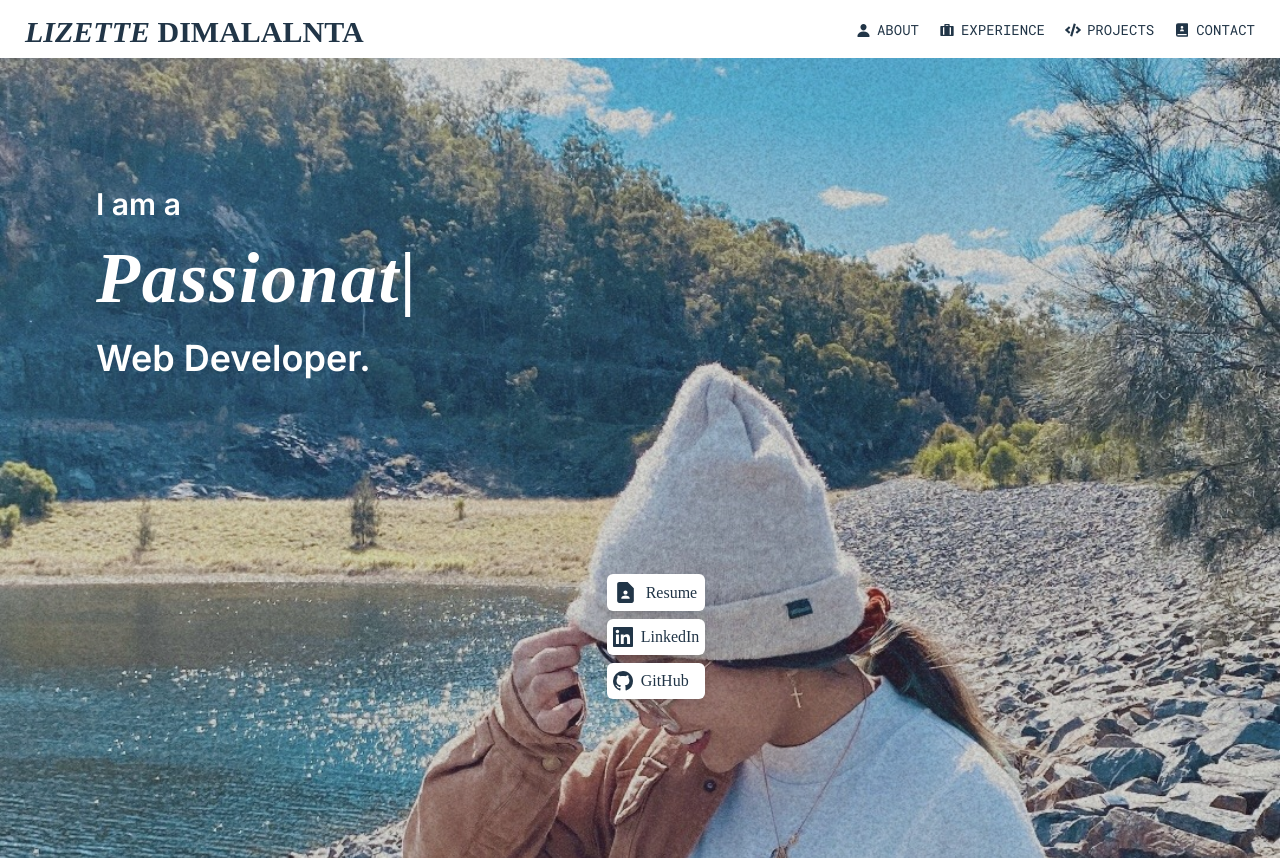
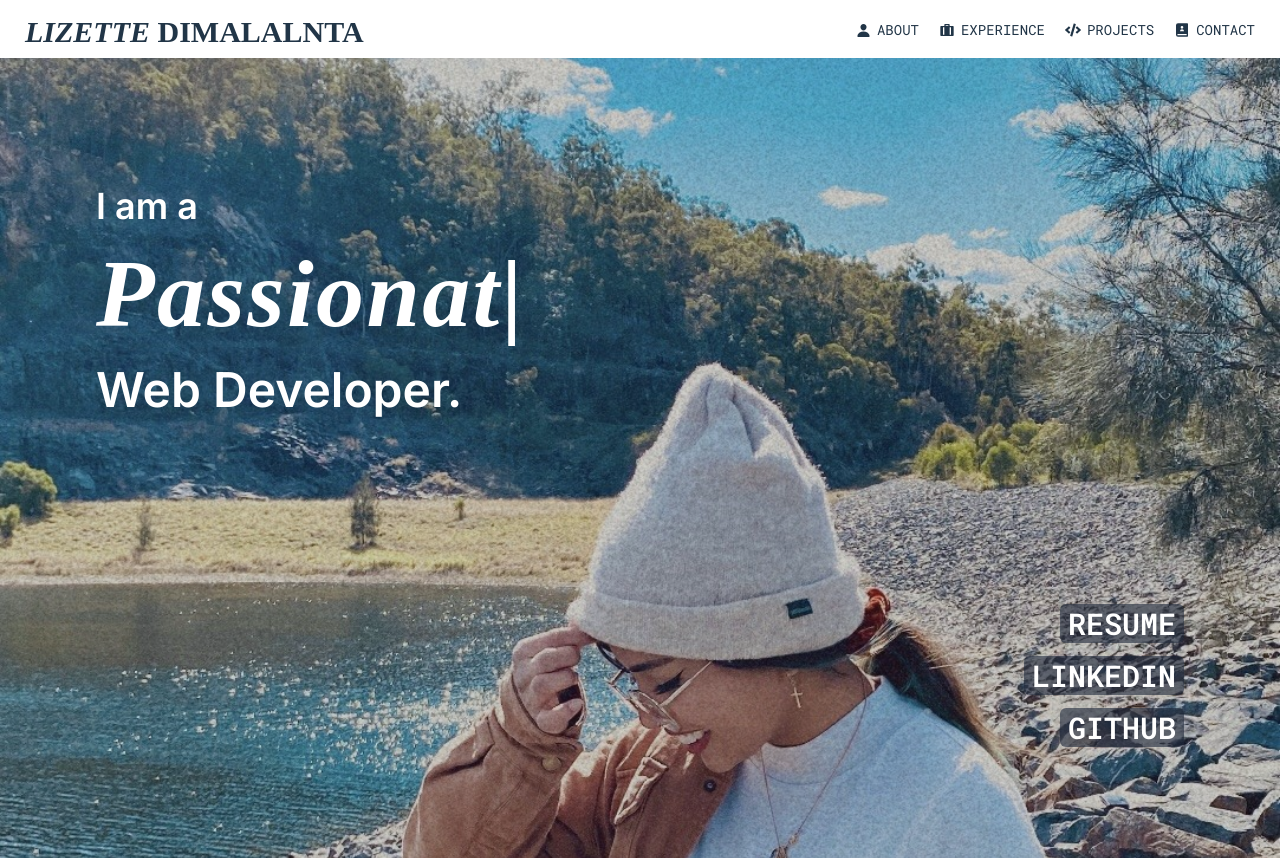
Before and after one commit to Lizette-Dimalanta/Portfolio_V2, a React (Vite) app: page / in a window 1280 px wide. Built offline with nearby package versions, Linux system fonts and the light colour scheme.

Commit message:
Changed home button styling'

```diff
--- a/src/App.css
+++ b/src/App.css
@@ -1,5 +1,4 @@
 #root {
-  max-width: 1280px;
   margin: 0 auto;
   /* padding: 2rem; */
   text-align: center;
--- a/src/components/Home.jsx
+++ b/src/components/Home.jsx
@@ -8,12 +8,12 @@ import { VscGithubInverted } from "react-icons/vsc"
 const Home = () => {
   return (
     <div id='main' className='bg-fixed h-screen bg-cover bg-center' style={{ backgroundImage: `url(${'../images/ProfileImage.jpeg'})` }}>
-      <div className='w-full h-screen absolute top-15 left-0 bg-slate-600/20'>
+      <div className='w-full h-screen absolute top-15 left-0 bg-slate-800/20'>
       <div>
-        <h2 className='font-Inter text-white font-semibold flex text-4xl place-content-center pt-48 sm:text-3xl sm:place-content-start sm:pl-24 sm:pt-32'>
+        <h2 className='font-Inter text-white font-semibold flex text-4xl place-content-center pt-48 sm:text-4xl sm:place-content-start sm:pl-24 sm:pt-32'>
           I am a
         </h2>
-        <h2 className='font-DM-Sherif-Display italic tracking-wide text-white font-semibold flex text-5xl place-content-center pt-48 sm:text-7xl sm:place-content-start sm:pl-24 sm:pt-5'>
+        <h2 className='font-DM-Sherif-Display italic tracking-wide text-white font-semibold flex text-5xl place-content-center pt-48 sm:text-8xl sm:place-content-start sm:pl-24 sm:pt-5'>
           <TypeAnimation
           sequence={[
             'Driven', // Types 'One'
@@ -31,11 +31,32 @@ const Home = () => {
           style={{ display: 'inline-block' }}
           />
         </h2>
-        <h2 className='font-Inter text-white font-semibold flex text-4xl place-content-center pt-48 sm:text-4xl sm:place-content-start sm:pl-24 sm:pt-6' >
+        <h2 className='font-Inter text-white font-semibold flex text-4xl place-content-center pt-48 sm:text-5xl sm:place-content-start sm:pl-24 sm:pt-6' >
           Web Developer.
         </h2>
       </div>
-      <div className='inline-flex whitespace-nowrap flex-col pt-48 pl-8'>
+      <div className='font-Roboto-Mono font-semibold text-white text-3xl flex place-content-end items-end whitespace-nowrap flex-col pt-48 pr-24'>
+        <div className='hover:scale-110 transition-all ease-in-out duration-300'>
+          <a href='' className='cursor-pointer bg-slate-800/60 rounded-md px-2'> RESUME
+          </a>
+        </div>
+        <div className='pt-4 hover:scale-110 transition-all ease-in-out duration-300'>
+          <a href='' className='cursor-pointer bg-slate-800/60 rounded-md px-2'> LINKEDIN
+          </a>
+        </div>
+        <div className='pt-4 hover:scale-110 transition-all ease-in-out duration-300'>
+          <a href='' className='cursor-pointer bg-slate-800/60 rounded-md px-2'> GITHUB
+          </a>
+        </div>
+      </div>
+      </div>
+    </div>
+  )
+}
+
+export default Home
+
+{/* <div className='inline-flex whitespace-nowrap flex-col pt-48 pl-8'>
 <a href='' className='cursor-pointer flex items-center rounded-md shadow-lg bg-white m-1 p-1.5'>
   <MdContactPage size={25} />
   <span className='pl-2 inline-block'>Resume</span>
@@ -49,9 +70,4 @@ const Home = () => {
   <span className='pl-2 inline-block'>GitHub</span>
 </a>
 </div>
-      </div>
-    </div>
-  )
-}
-
-export default Home
+</div> */}
--- a/src/components/Navbar.jsx
+++ b/src/components/Navbar.jsx
@@ -43,23 +43,23 @@ const Navbar = () => {
       )}
         {toggle && (
           <div className='fixed w-full h-screen top-12 left-0 backdrop-blur-lg flex flex-col justify-center items-center z-20'>
-            <a href='#main' className='font-Roboto-Mono text-base w-[75%] flex justify-center items-center rounded-full shadow-lg bg-white m-2 p-2 cursor-pointer hover:scale-110 transition-all ease-in-out duration-300'>
+            <a href='#main' className='font-Roboto-Mono text-base w-[75%] flex justify-center items-center rounded-md shadow-lg bg-white m-2 p-2 cursor-pointer hover:scale-110 transition-all ease-in-out duration-300'>
               <IoHome size={20} />
               <span className='pl-3'>HOME</span>
             </a>
-            <a href='#main' className='font-Roboto-Mono text-base w-[75%] flex justify-center items-center rounded-full shadow-lg bg-white m-2 p-2 cursor-pointer hover:scale-110 transition-all ease-in-out duration-300'>
+            <a href='#main' className='font-Roboto-Mono text-base w-[75%] flex justify-center items-center rounded-md shadow-lg bg-white m-2 p-2 cursor-pointer hover:scale-110 transition-all ease-in-out duration-300'>
               <IoPerson size={20} />
               <span className='pl-3'>ABOUT</span>
             </a>
-            <a href='#main' className='font-Roboto-Mono text-base w-[75%] flex justify-center items-center rounded-full shadow-lg bg-white m-2 p-2 cursor-pointer hover:scale-110 transition-all ease-in-out duration-300'>
+            <a href='#main' className='font-Roboto-Mono text-base w-[75%] flex justify-center items-center rounded-md shadow-lg bg-white m-2 p-2 cursor-pointer hover:scale-110 transition-all ease-in-out duration-300'>
               <RiSuitcaseFill size={20} />
               <span className='pl-3'>EXPERIENCE</span>
             </a>
-            <a href='#main' className='font-Roboto-Mono text-base w-[75%] flex justify-center items-center rounded-full shadow-lg bg-white m-2 p-2 cursor-pointer hover:scale-110 transition-all ease-in-out duration-300'>
+            <a href='#main' className='font-Roboto-Mono text-base w-[75%] flex justify-center items-center rounded-md shadow-lg bg-white m-2 p-2 cursor-pointer hover:scale-110 transition-all ease-in-out duration-300'>
               <FaCode size={20} />
               <span className='pl-3'>PROJECTS</span>
             </a>
-            <a href='#main' className='font-Roboto-Mono text-base w-[75%] flex justify-center items-center rounded-full shadow-lg bg-white m-2 p-2 cursor-pointer hover:scale-110 transition-all ease-in-out duration-300'>
+            <a href='#main' className='font-Roboto-Mono text-base w-[75%] flex justify-center items-center rounded-md shadow-lg bg-white m-2 p-2 cursor-pointer hover:scale-110 transition-all ease-in-out duration-300'>
               <RiContactsBook2Fill size={20} />
               <span className='pl-3'>CONTACT</span>
             </a>
--- a/src/index.css
+++ b/src/index.css
@@ -1,4 +1,4 @@
-@import url('https://fonts.googleapis.com/css2?family=DM+Serif+Display:ital@0;1&family=Inter:wght@400;600&family=Roboto+Mono:ital,wght@0,300;0,400;1,600&display=swap');
+@import url('https://fonts.googleapis.com/css2?family=DM+Serif+Display:ital@0;1&family=Inter:wght@400;600&family=Roboto+Mono:ital,wght@0,300;0,400;0,600;1,600&display=swap');
 @tailwind base;
 @tailwind components;
 @tailwind utilities;
```
Lines whose indentation alone changed are shown as unchanged.
